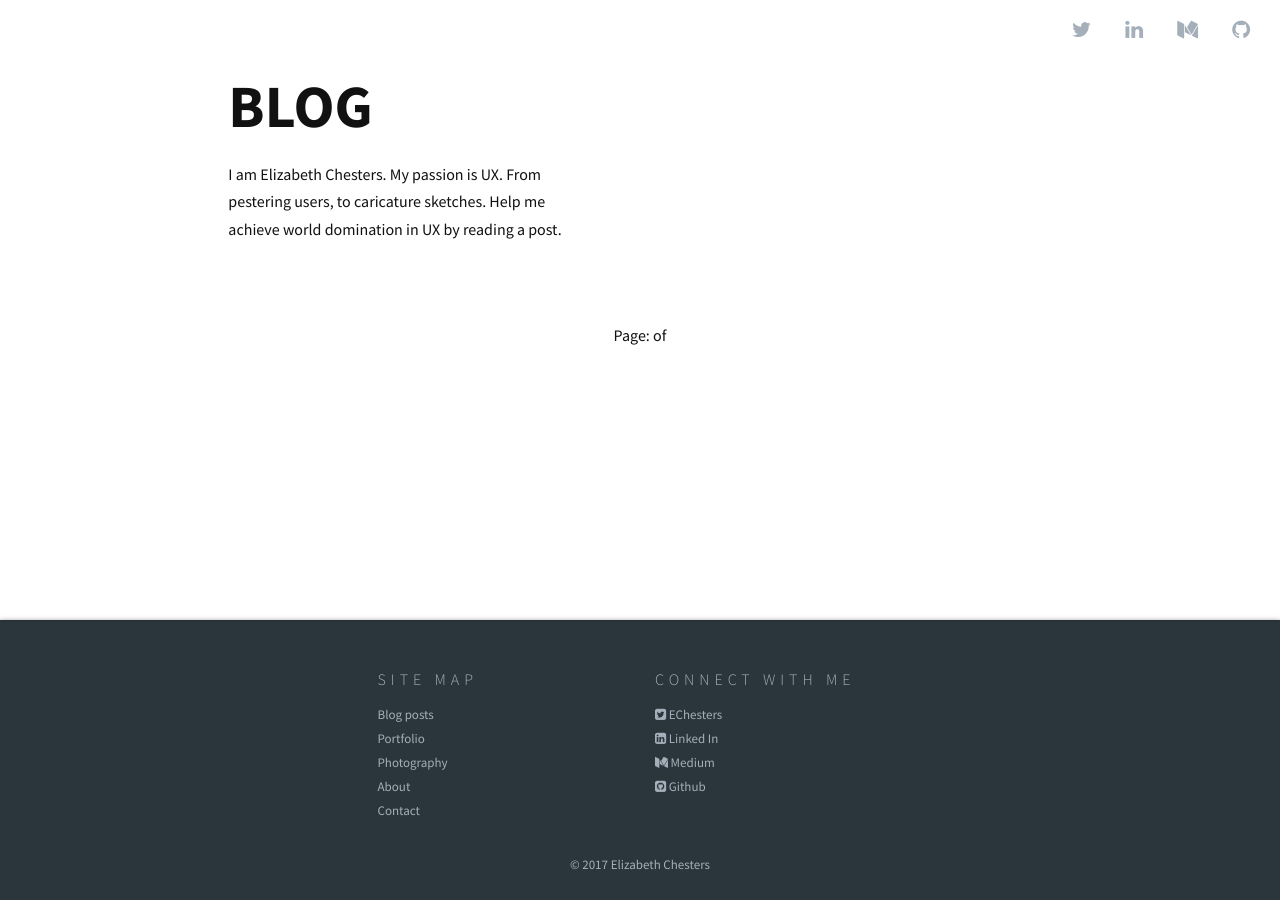
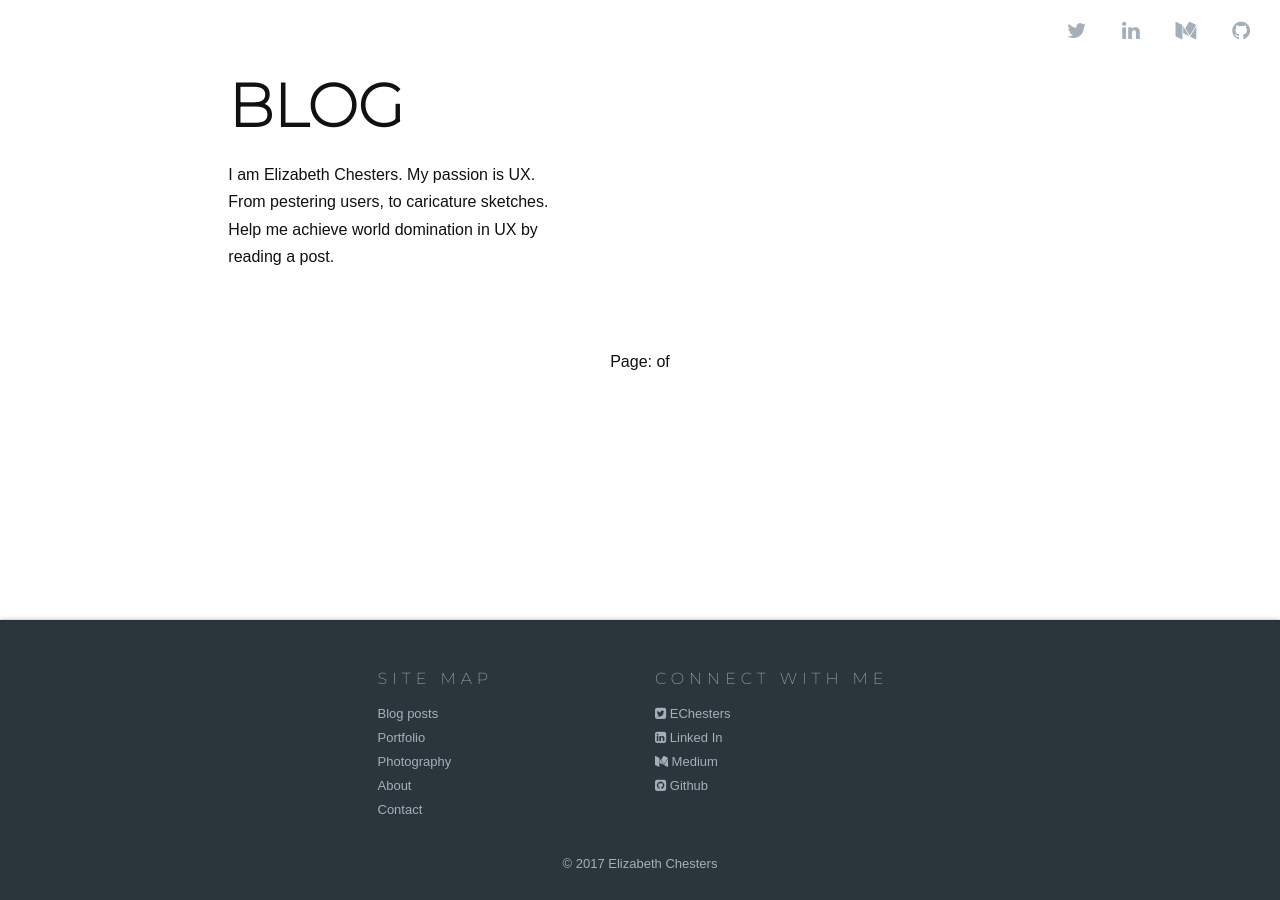
Before and after one commit to EChesters/echesters.github.io, a Jekyll site: the page built from blog.html, in a window 1280 px wide. Built offline with Jekyll 4.4.1, drawn with Linux system fonts in a browser that asks for light colours; nearby versions of some CDN libraries; some web fonts are replaced.

Commit message:
Added logo font to match PSD logos

```diff
--- a/_sass/_footer.scss
+++ b/_sass/_footer.scss
@@ -1,5 +1,5 @@
 $footer-text:			#86a784;
-$brand-darker:			#9a1134;
+$brand-darker:		#9a1134;
 
 .footer {
   position: absolute;
@@ -16,7 +16,7 @@ footer {
 	box-shadow: 0 1px 5px rgba(0, 0, 0, 0.5);
 
 	h4 {
-		font-family: $base-display-font;
+		font-family: $logo-font;
 		font-size: 2em;
 		display: inline-block;
 		color: $grey-color-light;
--- a/_sass/_nav.scss
+++ b/_sass/_nav.scss
@@ -21,6 +21,7 @@ nav {
       text-decoration: none;
       font-weight: $weight-light;
       margin-left: $spacing-unit;
+      font-family: $logo-font;
 
       &:focus {
         color: $brand-secondary;
--- a/_sass/_vars.scss
+++ b/_sass/_vars.scss
@@ -1,4 +1,4 @@
-@import url('https://fonts.googleapis.com/css?family=Cutive+Mono|Source+Sans+Pro:300,400,700&subset=latin-ext');
+@import url('https://fonts.googleapis.com/css?family=Cutive+Mono|Montserrat:200|"Source Sans Pro":300,400,700&subset=latin-ext');
 
 /* COLOURS ----------- */
 $white:                       #F4F4F4;
@@ -27,8 +27,8 @@ $box-shadow-grey:             lighten($grey-color-light, 25%);
 $base-font-family:            'Source Sans Pro', sans-serif;
 $base-display-font:           $base-font-family;
 $code-font:                   'Cutive Mono', monospace;
-$logo-font:                   'Source Sans Pro', sans-serif;
-$logo-font-light:             'Source Sans Pro', sans-serif;
+$logo-font:                   'Montserrat', sans-serif;
+$logo-font-light:             $base-font-family;
 $secondary-font:              $logo-font;
 
 $font-button:                 1em;
```
